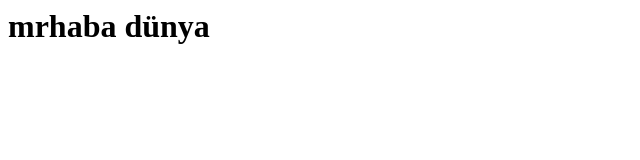
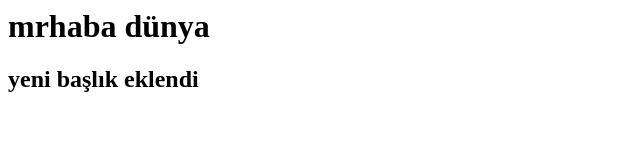
Before and after one commit to drsahin/git_ders, a plain HTML site: page index.html in a window 1280 px wide. Shown: the whole page, without its empty margins (0-640 px from the left). Drawn offline with Linux system fonts and the light colour scheme.

Commit message:
yeni başlık eklendi

```diff
--- a/index.html
+++ b/index.html
@@ -1 +1,2 @@
 <h1>mrhaba dünya</h1>
+<h2>yeni başlık eklendi</h2>
```
